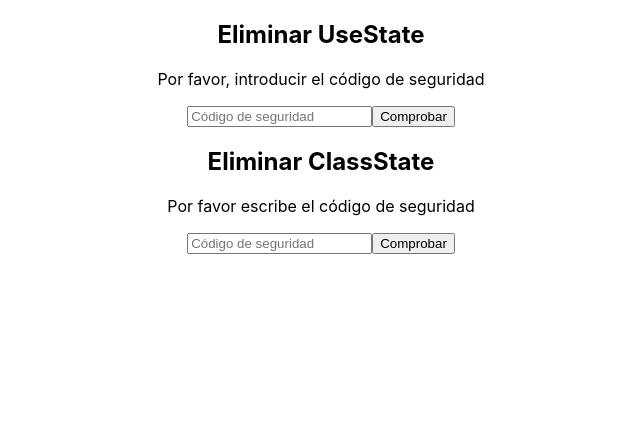
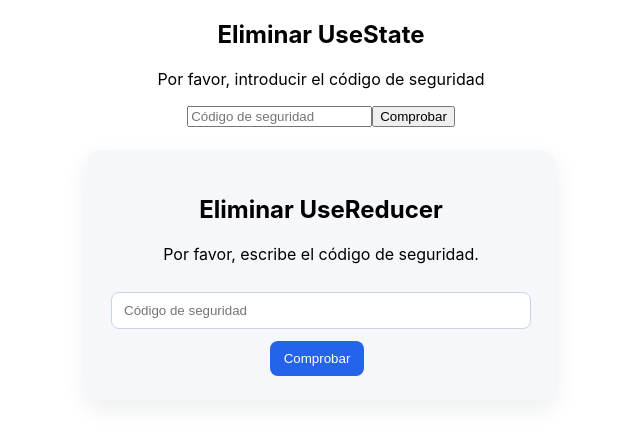
Before and after one commit to carla87571/CursoDeManejoProfesionalDelEstadoEnReact, a React (Create React App) app: page / in a window 1280 px wide. Shown: the top 442 px of the page, without its empty margins (319-959 px from the left). Built offline with nearby package versions, Linux system fonts and the light colour scheme.

Commit message:
feat: agrega componente UseReducer e integracion inicial en App

```diff
--- a/src/App.js
+++ b/src/App.js
@@ -1,5 +1,5 @@
 import { UseState } from './UseState';
-import { ClassState } from './ClassState';
+import { UseReducer } from './UseReducer';
 import React from 'react';
 import './App.css';
 
@@ -7,7 +7,7 @@ function App() {
   return (
     <div className="App">
       <UseState name="UseState" />
-      <ClassState name="ClassState" />
+      <UseReducer name="UseReducer" />
     </div>
   );
 }
--- /dev/null
+++ b/src/UseReducer.css
@@ -0,0 +1,34 @@
+.box {
+  max-width: 420px;
+  margin: 24px auto;
+  padding: 24px;
+  border-radius: 12px;
+  background: #f5f7fb;
+  box-shadow: 0 8px 24px rgba(15, 23, 42, 0.08);
+}
+
+.box input {
+  width: 100%;
+  box-sizing: border-box;
+  margin-top: 12px;
+  padding: 10px 12px;
+  border: 1px solid #cbd5e1;
+  border-radius: 8px;
+}
+
+.box button,
+.btn {
+  margin-top: 12px;
+  margin-right: 8px;
+  padding: 10px 14px;
+  border: 0;
+  border-radius: 8px;
+  background: #2563eb;
+  color: #fff;
+  cursor: pointer;
+}
+
+.box button:hover,
+.btn:hover {
+  background: #1d4ed8;
+}
--- /dev/null
+++ b/src/UseReducer.js
@@ -0,0 +1,124 @@
+import React from "react";
+import "./UseReducer.css";
+
+
+
+
+function UseReducer({name}){
+
+    const [state, dispatch] = React.useReducer(reducer, initialState)
+    console.log(state)
+    const SECURITY_CODE = 'paradigma';
+
+    React.useEffect(()=>{
+        if(state.loading){
+            setTimeout(()=>{
+                if(state.value !== SECURITY_CODE){
+                    dispatch({type: actionTypes.error})
+                }else{
+                    dispatch({type: actionTypes.confirm})
+                }
+
+            }, 2000)
+        }
+    }, [state.loading, state.value]);
+
+    if(!state.confirmed){
+
+        return(
+            <div className="box">
+            <h2>Eliminar {name}</h2>
+            <p>Por favor, escribe el código de seguridad.</p>
+
+            {state.error && !state.loading && (
+                <p>El código es incorrecto</p>
+            )}
+
+            {state.loading && (
+                <p>Cargando...</p>
+            )}
+
+            {/*!loading && !error && (
+                <p>El codigo de seguridad es correcto!</p>
+            )*/}
+
+            <input value={state.value} onChange={(e)=>{dispatch({type: actionTypes.write, payload: e.target.value})}} type="text" placeholder="Código de seguridad"/>
+            <button onClick={()=>dispatch({type: actionTypes.check})}>Comprobar</button>
+        </div>
+        )
+
+    } else if (!state.deleted && state.confirmed) {
+
+        return(
+            <div className="box">
+                <h3>¿Seguro que quieres eliminar UseReducer?</h3>
+                <button className="btn" onClick={()=>dispatch({type: actionTypes.delete})}>Confirmar</button>
+                <button className="btn" onClick={()=>dispatch({type: actionTypes.reset})}>Cancelar</button>
+            </div>
+        )
+
+    } else {
+
+        return(
+            <div className="box">
+                <h3>El codigo fue eliminado con exito.</h3>
+                <button className="btn" onClick={()=>dispatch({type: actionTypes.reset})}>Volver atras</button>
+            </div>
+        )
+    }
+
+}
+
+const initialState = {
+    value: '',
+    loading: false,
+    error: false,
+    confirmed: false,
+    deleted: false
+}
+
+const actionTypes = {
+    error: 'ERROR',
+    check: 'CHECK',
+    confirm: 'CONFIRM',
+    reset: 'RESET',
+    delete: 'DELETE',
+    write: 'WRITE',
+}
+
+const reducerObject = (state, payload) => ({
+    [actionTypes.error]: {
+        ...state,
+        loading: false,
+        error: true,
+    },
+    [actionTypes.check]: {
+        ...state,
+        loading: true,
+    },
+    [actionTypes.confirm]: {
+        ...state,
+        loading: false,
+        confirmed: true
+    },
+    [actionTypes.reset]: initialState,
+    [actionTypes.delete]: {
+        ...state,
+        deleted: true,
+    },
+    [actionTypes.write]: {
+        ...state,
+        value: payload
+    }
+});
+
+const reducer = (state, action) => {
+
+    if(reducerObject(state)[action.type]){
+        return reducerObject(state, action.payload)[action.type];
+    }else{
+        return state;
+    }
+}
+
+export { UseReducer }
```
